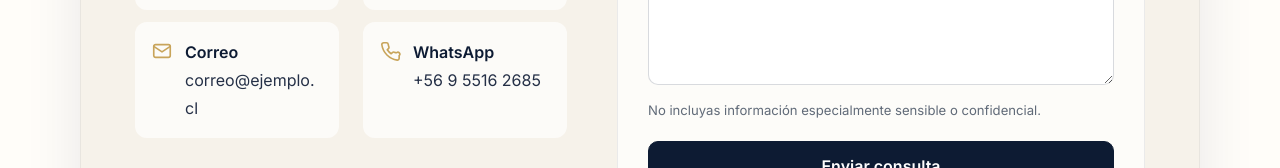
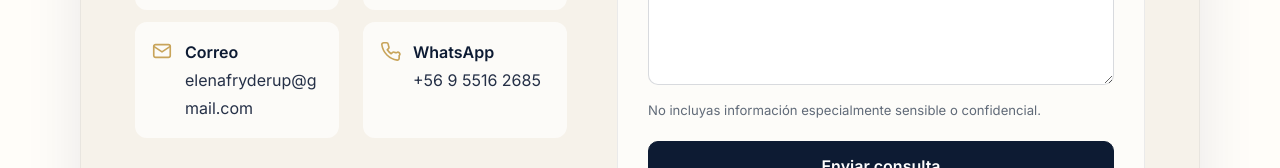
Before and after one commit to naabit/pagina-elena, a React (Vite) app: page / in a window 1280 px wide. Shown: the part 3123-3291 px from the top of the page. Built offline with nearby package versions, Linux system fonts and the light colour scheme.

Commit message:
agrega correo electronico

```diff
--- a/src/components/Contact.jsx
+++ b/src/components/Contact.jsx
@@ -15,7 +15,7 @@ const details = [
   {
     Icon: MailIcon,
     label: 'Correo',
-    value: <a href="mailto:correo@ejemplo.cl">correo@ejemplo.cl</a>,
+    value: <a href="mailto:correo@ejemplo.cl">elenafryderup@gmail.com</a>,
   },
   {
     Icon: PhoneIcon,
```
